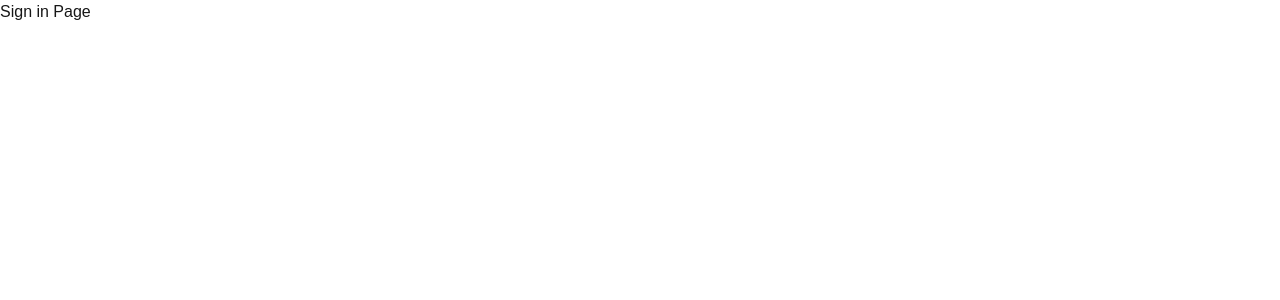
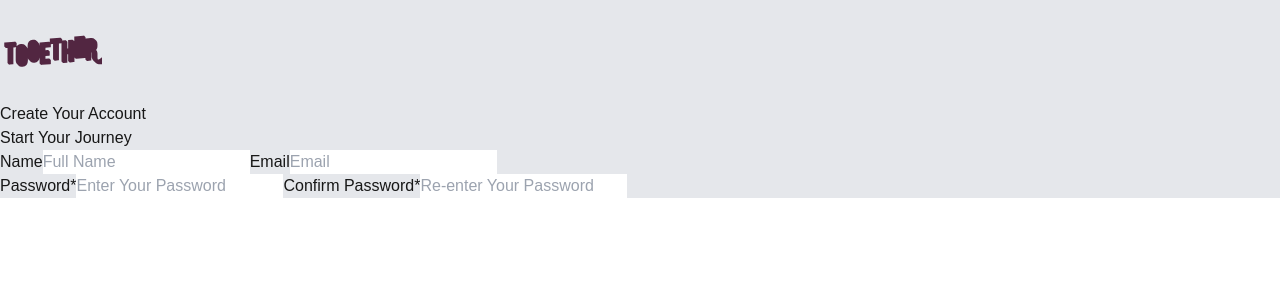
Before and after one commit to Satyam3245/social-app, a Next.js app: page /signup in a window 1280 px wide. Shown: the top 300 px of the page. Built offline with nearby package versions, Linux system fonts and the light colour scheme.

Commit message:
add_signup

```diff
--- a/app/signup/page.tsx
+++ b/app/signup/page.tsx
@@ -1,5 +1,30 @@
+"use client"
+
+import CustomSVG from "../components/togethercomp"
+
 export default function SignIn(){
-    return <div>
-        Sign in Page
+    return <div className="bg-gray-200 ">
+        <div className="m-0 p-0">
+            <CustomSVG/>
+        </div>
+        <form className="">
+            <div>Create Your Account</div>
+            <div>Start Your Journey</div>
+            <div>
+                <label htmlFor="name">Name</label>
+                <input type="text" className="" placeholder="Full Name"/>
+                <label htmlFor="Email">Email</label>
+                <input type="text" className="" placeholder="Email"/>
+            </div>
+            <div>
+                <label htmlFor="password">Password*</label>
+                <input type="password" className="" placeholder="Enter Your Password"/>
+                <label htmlFor="confirm-password">Confirm Password*</label>
+                <input type="password" placeholder="Re-enter Your Password"/>
+            </div>
+            <div>
+
+            </div>
+        </form>
     </div>
 }
```
